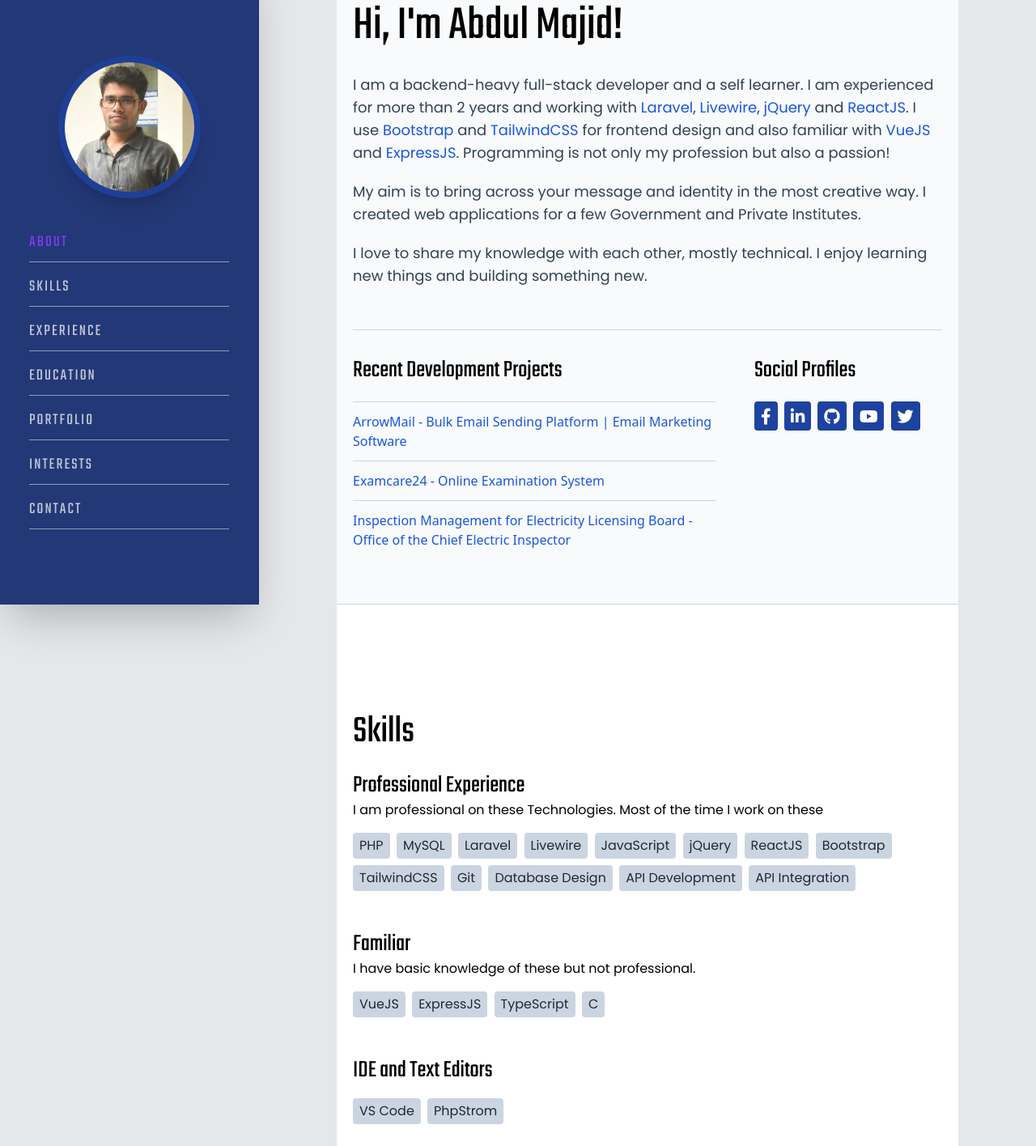
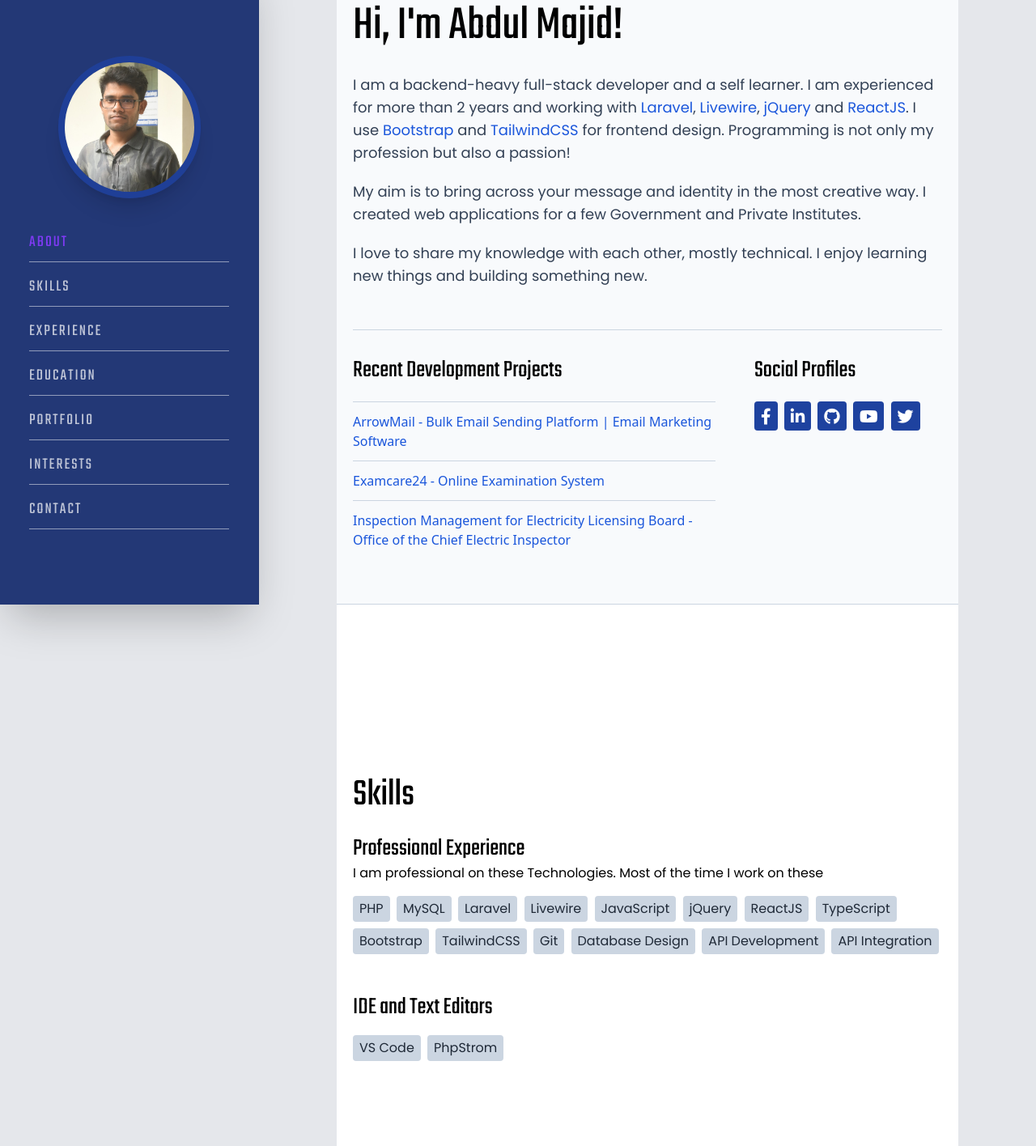
Before and after one commit to abdulmajidcse/resumee-portfolio-template, a website: page src/index.html in a window 1280 px wide. Shown: the part 53-1469 px from the top of the page at 81% size. Drawn offline with Linux system fonts and the light colour scheme.

Commit message:
update bio

```diff
--- a/src/index.html
+++ b/src/index.html
@@ -149,6 +149,7 @@
         <!-- about me -->
         <section class="section" id="about">
           <h2 class="font-teko text-5xl sm:text-6xl">Hi, I'm Abdul Majid!</h2>
+
           <div
             class="font-poppins text-lg text-slate-700 dark:text-white/70 mt-7"
           >
@@ -193,20 +194,8 @@
                 class="text-blue-700 hover:theme-text-color"
                 >TailwindCSS</a
               >
-              for frontend design and also familiar with
-              <a
-                href="https://vuejs.org/"
-                target="_blank"
-                class="text-blue-700 hover:theme-text-color"
-                >VueJS</a
-              >
-              and
-              <a
-                href="https://expressjs.com/"
-                target="_blank"
-                class="text-blue-700 hover:theme-text-color"
-                >ExpressJS</a
-              >. Programming is not only my profession but also a passion!
+              for frontend design. Programming is not only my profession but
+              also a passion!
             </p>
             <p class="mb-5">
               My aim is to bring across your message and identity in the most
@@ -399,6 +388,12 @@
                 >ReactJS</a
               >
               <a
+                href="https://www.typescriptlang.org/"
+                target="_blank"
+                class="bg-slate-300 text-gray-800 hover:text-white hover:theme-bg-color dark:bg-slate-400 dark:text-gray-900 dark:hover:text-white dark:hover:theme-bg-color px-2 py-1 rounded transition-all duration-300 inline-block mr-1 mb-2"
+                >TypeScript</a
+              >
+              <a
                 href="https://getbootstrap.com/"
                 target="_blank"
                 class="bg-slate-300 text-gray-800 hover:text-white hover:theme-bg-color dark:bg-slate-400 dark:text-gray-900 dark:hover:text-white dark:hover:theme-bg-color px-2 py-1 rounded transition-all duration-300 inline-block mr-1 mb-2"
@@ -429,41 +424,6 @@
               <span
                 class="bg-slate-300 text-gray-800 hover:text-white hover:theme-bg-color dark:bg-slate-400 dark:text-gray-900 dark:hover:text-white dark:hover:theme-bg-color px-2 py-1 rounded transition-all duration-300 inline-block mr-1 mb-2"
                 >API Integration</span
-              >
-            </div>
-          </div>
-
-          <!-- Familiar -->
-          <div class="mt-6">
-            <h3 class="font-teko text-3xl dark:text-gray-300">Familiar</h3>
-            <p class="font-poppins dark:text-gray-400">
-              I have basic knowledge of these but not professional.
-            </p>
-
-            <div class="my-4 font-poppins">
-              <a
-                href="https://vuejs.org/"
-                target="_blank"
-                class="bg-slate-300 text-gray-800 hover:text-white hover:theme-bg-color dark:bg-slate-400 dark:text-gray-900 dark:hover:text-white dark:hover:theme-bg-color px-2 py-1 rounded transition-all duration-300 inline-block mr-1 mb-2"
-                >VueJS</a
-              >
-              <a
-                href="https://expressjs.com/"
-                target="_blank"
-                class="bg-slate-300 text-gray-800 hover:text-white hover:theme-bg-color dark:bg-slate-400 dark:text-gray-900 dark:hover:text-white dark:hover:theme-bg-color px-2 py-1 rounded transition-all duration-300 inline-block mr-1 mb-2"
-                >ExpressJS</a
-              >
-              <a
-                href="https://www.typescriptlang.org/"
-                target="_blank"
-                class="bg-slate-300 text-gray-800 hover:text-white hover:theme-bg-color dark:bg-slate-400 dark:text-gray-900 dark:hover:text-white dark:hover:theme-bg-color px-2 py-1 rounded transition-all duration-300 inline-block mr-1 mb-2"
-                >TypeScript</a
-              >
-              <a
-                href="https://www.w3schools.com/c/c_intro.php"
-                target="_blank"
-                class="bg-slate-300 text-gray-800 hover:text-white hover:theme-bg-color dark:bg-slate-400 dark:text-gray-900 dark:hover:text-white dark:hover:theme-bg-color px-2 py-1 rounded transition-all duration-300 inline-block mr-1 mb-2"
-                >C</a
               >
             </div>
           </div>
```
